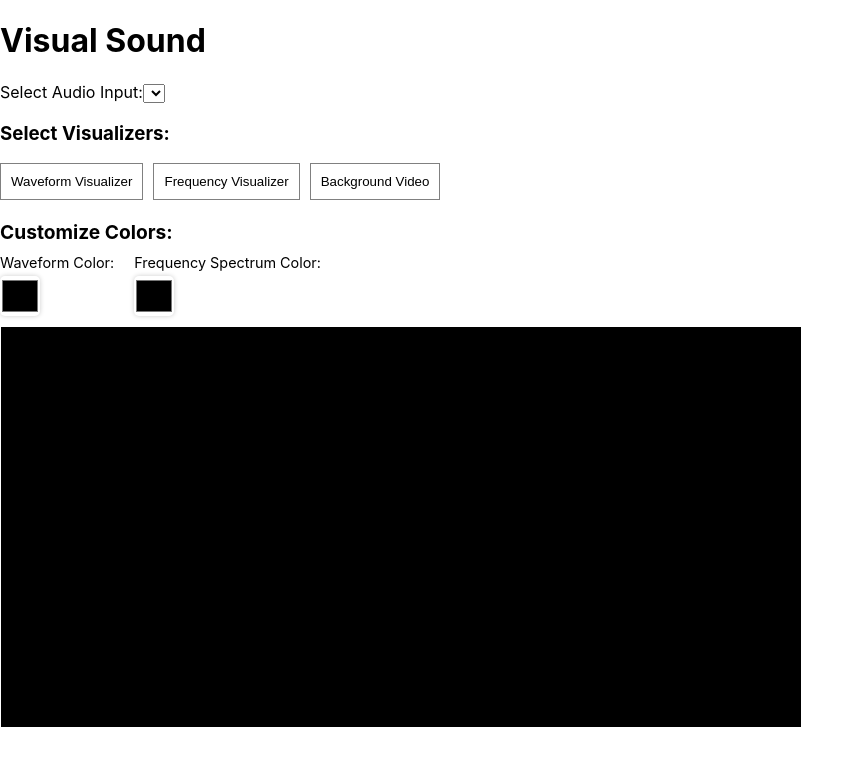
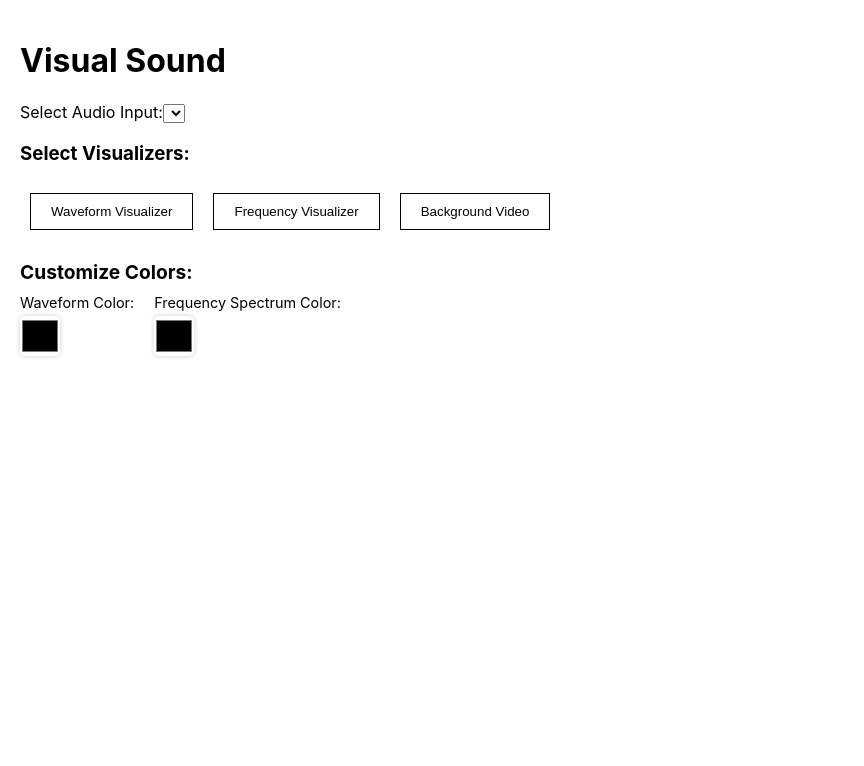
Before and after one commit to LGmane/Visual-Sound, a React (Create React App) app: page / in a window 1280 px wide. Shown: the top 766 px of the page, without its empty margins (0-864 px from the left). Built offline with nearby package versions, Linux system fonts and the light colour scheme.

Commit message:
Working on Design and UI

```diff
--- a/src/components/AppLogic/VisualizerSelector.js
+++ b/src/components/AppLogic/VisualizerSelector.js
@@ -1,5 +1,6 @@
 // src/components/AppLogic/VisualizerSelector.js
 import React from 'react';
+import '../../styles/VisualizerSelector.css';
 
 function VisualizerSelector({ activeVisualizers, toggleVisualizer, toggleBackgroundVideo, showBackgroundVideo }) {
   const visualizers = [
@@ -8,31 +9,21 @@ function VisualizerSelector({ activeVisualizers, toggleVisualizer, toggleBackgro
   ];
 
   return (
-    <div>
+    <div className="visualizer-selector">
       <h3>Select Visualizers:</h3>
-      <div style={{ display: 'flex', gap: '10px' }}>
+      <div className="visualizer-buttons">
         {visualizers.map(({ id, label }) => (
           <button
             key={id}
             onClick={() => toggleVisualizer(id)}
-            style={{
-              padding: '10px',
-              border: activeVisualizers.includes(id) ? '2px solid green' : '1px solid gray',
-              backgroundColor: activeVisualizers.includes(id) ? '#e0ffe0' : '#fff',
-              cursor: 'pointer',
-            }}
+            className={activeVisualizers.includes(id) ? 'visualizer-button active' : 'visualizer-button'}
           >
             {label}
           </button>
         ))}
         <button
           onClick={toggleBackgroundVideo}
-          style={{
-            padding: '10px',
-            border: showBackgroundVideo ? '2px solid blue' : '1px solid gray',
-            backgroundColor: showBackgroundVideo ? '#e0f0ff' : '#fff',
-            cursor: 'pointer',
-          }}
+          className={showBackgroundVideo ? 'visualizer-button active' : 'visualizer-button'}
         >
           Background Video
         </button>
--- a/src/components/AudioVisualizer/FrequencyVisualizer.js
+++ b/src/components/AudioVisualizer/FrequencyVisualizer.js
@@ -23,7 +23,7 @@ export default function FrequencyVisualizer(canvas, analyser, dataArray, { frequ
   const canvasCtx = canvas.getContext('2d');
   analyser.getByteFrequencyData(dataArray);
 
-  const barWidth = (canvas.width / dataArray.length) * 2.5; // Einmalige Berechnung
+  const barWidth = (canvas.width / dataArray.length) * 1.5; // Einmalige Berechnung
   let x = 0;
 
   for (let i = 0; i < dataArray.length; i++) {
--- a/src/styles/App.css
+++ b/src/styles/App.css
@@ -1,54 +1,50 @@
-.App {
-    text-align: center;
+/* Allgemeine App-Stile */
+.app {
+  text-align: left;
+  padding: 20px;
+  background-color: #ffffff; /* Weißer Hintergrund */
 }
 
-  .App-logo {
-    height: 40vmin;
-    pointer-events: none;
+/* Visualizer-Container */
+.visualizer-container {
+  position: relative;
+  width: 800px;
+  height: 400px;
+  margin: 20px auto;
 }
 
-  @media (prefers-reduced-motion: no-preference) {
-    .App-logo {
-      animation: App-logo-spin infinite 20s linear;
-    }
+/* Canvas */
+canvas {
+  position: relative;
+  border: 1px solid rgb(0, 0, 0);
 }
 
-  .App-header {
-    background-color: #282c34;
-    min-height: 100vh;
-    display: flex;
-    flex-direction: column;
-    align-items: center;
-    justify-content: center;
-    font-size: calc(10px + 2vmin);
-    color: white;
+/* Buttons */
+button {
+  padding: 10px 20px;
+  margin: 10px;
+  border: 1px solid #000000;
+  background-color: #ffffff;
+  cursor: pointer;
 }
 
-  .App-link {
-    color: #61dafb;
+button:hover {
+  background-color: #b8b8b8;
+  color: #000000; /* Weiß für Kontrast */
 }
 
-  @keyframes App-logo-spin {
-    from {
-      transform: rotate(0deg);
-    }
-    to {
-      transform: rotate(360deg);
-    }
+button.active {
+  border: 1px solid rgb(0, 0, 0);
+  background-color: #ff0000;
+  color: rgb(255, 255, 255);
 }
 
-  .background-video {
-    position: fixed;
+/* Background Video */
+video {
+  position: absolute;
   top: 0;
   left: 0;
   width: 100%;
   height: 100%;
   object-fit: cover;
-    z-index: -1;
 }
-
-  .content {
-    position: relative;
-    z-index: 1;
-    color: white;
-  }
--- a/src/styles/index.css
+++ b/src/styles/index.css
@@ -11,8 +11,3 @@ body {
     font-family: source-code-pro, Menlo, Monaco, Consolas, 'Courier New',
       monospace;
   }
-
-  canvas {
-    background-color: black;
-    border: 1px solid white; /* Optional, für den Rahmen */
-  }
```
Also changed, not shown: src/components/App.js (deleted), src/components/AppLogic/ColorPicker.js (line endings or trailing spaces), src/components/AudioVisualizer/configs.js (line endings or trailing spaces), src/styles/VisualizerSelector.css (added). Lines whose indentation alone changed are shown as unchanged.
